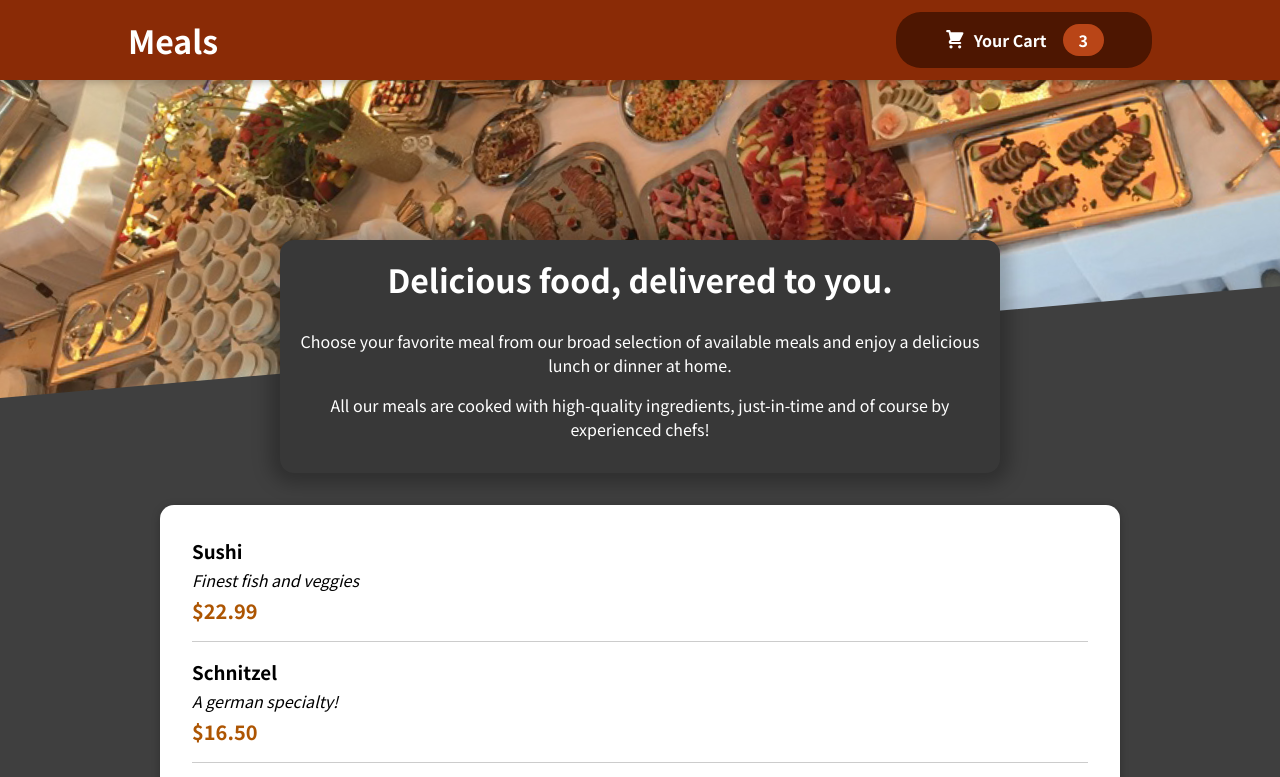
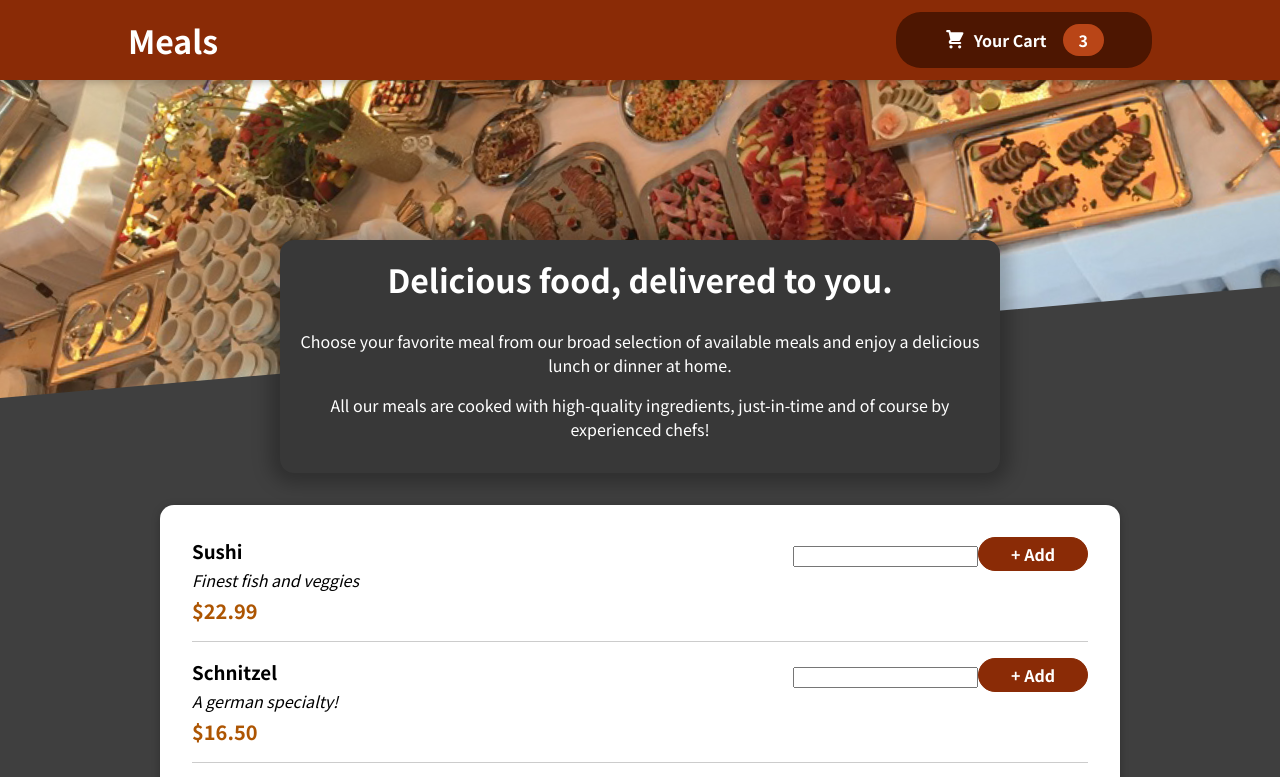
Before and after one commit to ZarifHosen/Food-app-with-React, a React (Create React App) app: page / in a window 1280 px wide. Shown: the top 777 px of the page. Built offline with nearby package versions, Linux system fonts and the light colour scheme.

Commit message:
MealsItemForm added with css

```diff
--- a/src/components/Meals/MealsItem/MealsItem.js
+++ b/src/components/Meals/MealsItem/MealsItem.js
@@ -1,3 +1,4 @@
+import MealsItemForm from './MealsItemForm';
 import classes from './MealsItem.module.css';
 
 const MealsItem = props => {
@@ -10,7 +11,9 @@
             <div className={classes.description}>{props.description}</div>
             <div className={classes.price}>{price}</div>
         </div>
-        <div></div>
+        <div>
+            <MealsItemForm />
+        </div>
     </li>
 }
 
--- a/src/components/Meals/MealsItem/MealsItemForm.js
+++ b/src/components/Meals/MealsItem/MealsItemForm.js
@@ -0,0 +1,13 @@
+import classes from './MealsItemForm.module.css';
+
+const MealsItemForm = () => {
+    return (
+        <form className={classes.form}>
+            <input />
+            <button>+ Add</button>
+        </form>
+
+    )
+}
+
+export default MealsItemForm
--- /dev/null
+++ b/src/components/Meals/MealsItem/MealsItemForm.module.css
@@ -0,0 +1,20 @@
+.form {
+    text-align: right;
+}
+
+.form button {
+    font: inherit;
+    cursor: pointer;
+    background-color: #8a2b06;
+    border: 1px solid #8a2b06;
+    color: white;
+    padding: 0.25rem 2rem;
+    border-radius: 20px;
+    font-weight: bold;
+}
+
+.form button:hover,
+.form button:active {
+    background-color: #641e03;
+    border-color: #641e03;
+}
```
